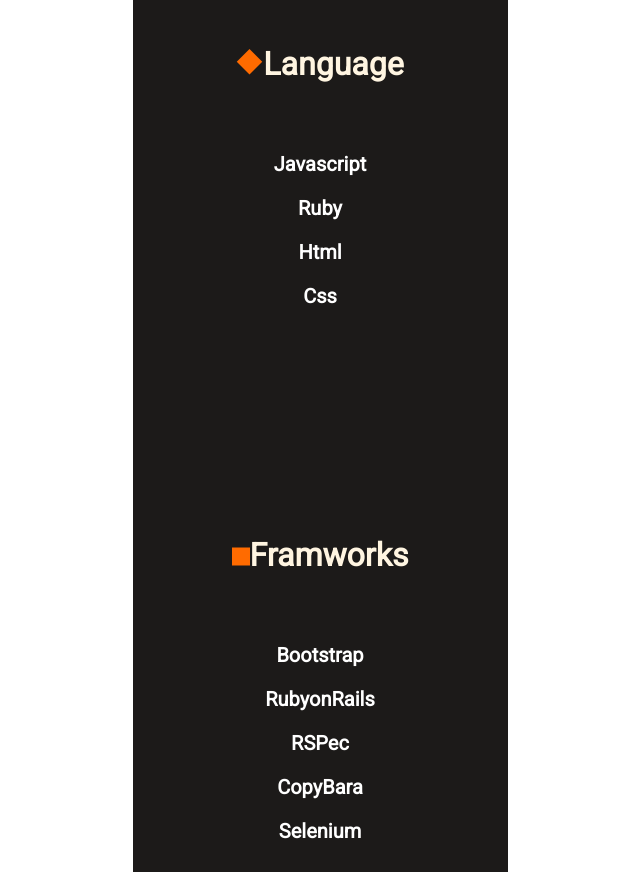
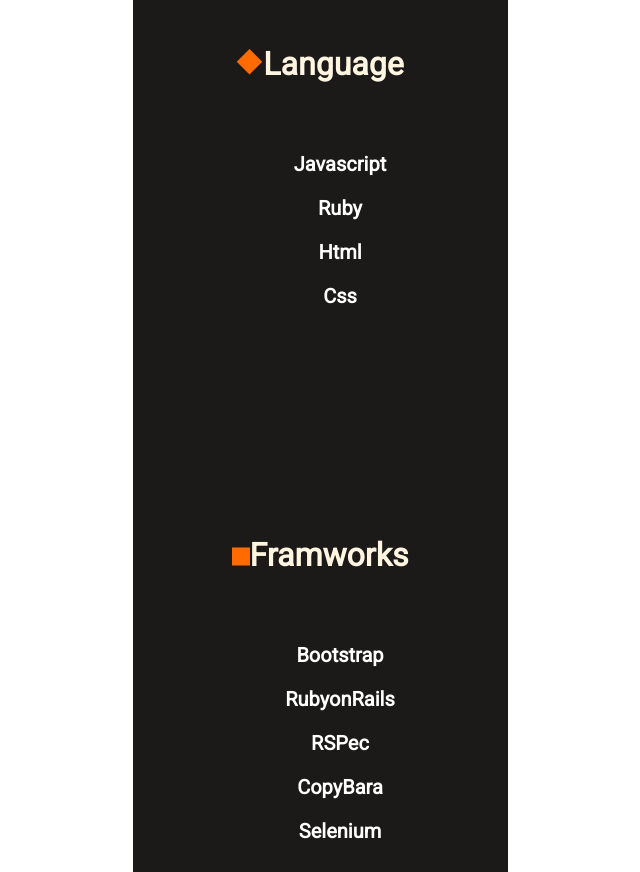
Before and after one commit to diegoh40/Diego-Portfolio, a plain HTML site: page index.html in a window 1280 px wide. Shown: the part 3225-4097 px from the top of the page, without its empty margins (320-960 px from the left). Drawn offline with Linux system fonts and the light colour scheme.

Commit message:
fixed styles.css file

```diff
--- a/styles.css
+++ b/styles.css
@@ -185,7 +185,7 @@
 }
 
 .centrar ul {
-  padding: 0;
+  padding: 0.1;
 }
 
 .titles2 ul {
```
